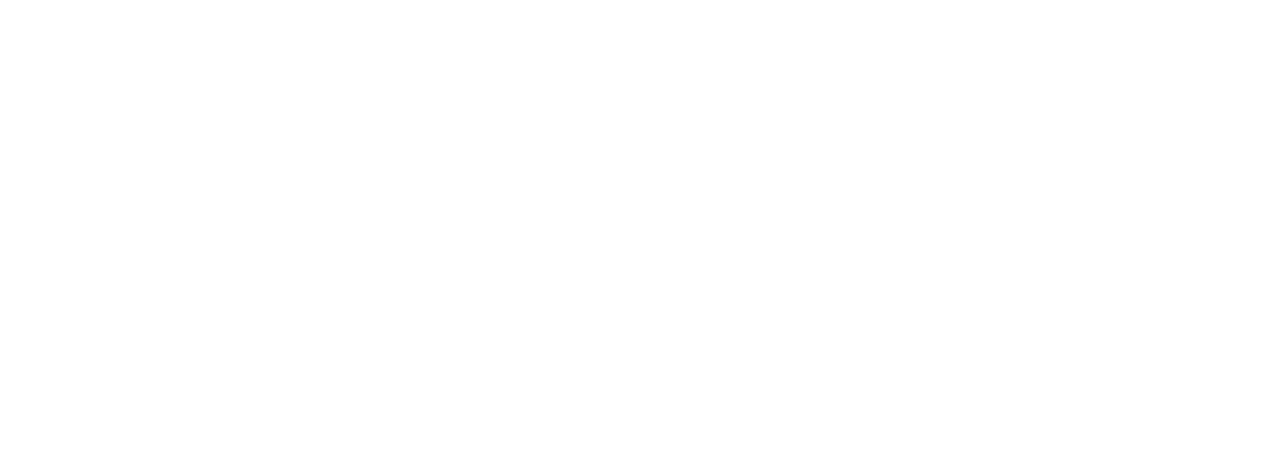
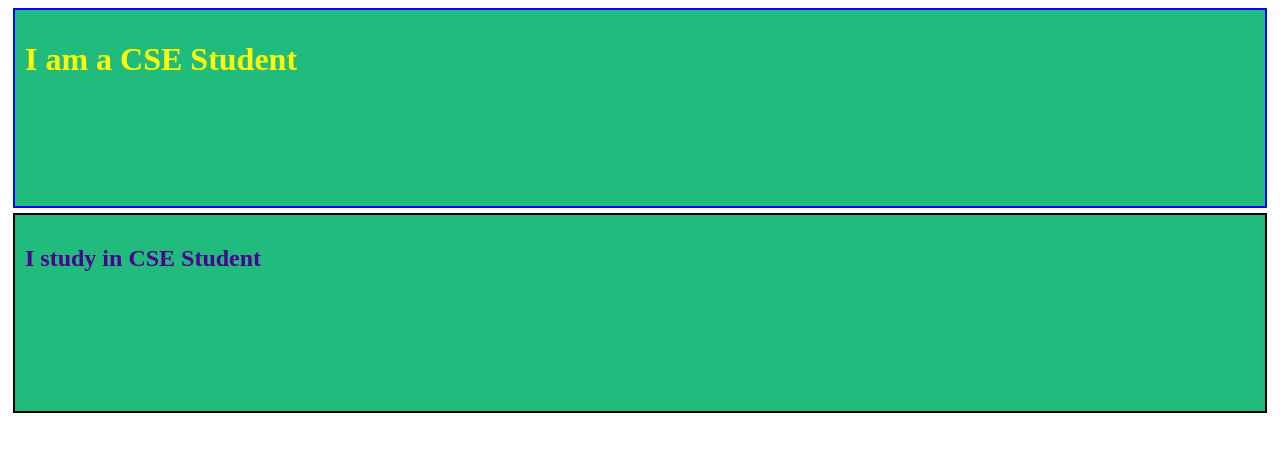
Before and after one commit to shakil212/Sigma-Web-Dev-Course, a plain HTML site: page Practice-1/test.html in a window 1280 px wide. Drawn offline with Linux system fonts and the light colour scheme.

Commit message:
Update test.html

```diff
--- a/Practice-1/test.html
+++ b/Practice-1/test.html
@@ -99,3 +99,48 @@
     </div>
   </body>
 </html> -->
+
+<!DOCTYPE html>
+<html lang="en">
+  <head>
+    <meta charset="UTF-8" />
+    <meta name="viewport" content="width=device-width, initial-scale=1.0" />
+    <title>Class 18</title>
+    <style>
+      /* Element Selector */
+      div {
+          background-color: rgb(33, 187, 125);
+       }
+       .Box {
+        color: rgb(0, 0, 0);
+       }
+       .Box1 {
+        color: yellow;
+        padding: 10px;
+        margin:5px;
+        border: 2px solid blue;
+        height: 200px;
+        box-sizing: border-box;
+       }
+       .Box2{
+        color: rgb(74, 0, 143);
+        padding: 10px;
+        margin:5px;
+        border: 2px solid rgb(0, 0, 0);
+        height: 200px;
+        box-sizing: border-box;
+       }
+    </style>
+  </head>
+  <body>
+    <div class="Box Box1">
+      <h1 class="shakil">I am a CSE Student</h1>
+    </div>
+    <div class="Box Box2">
+      <h2 class="shakil">I study in CSE Student</h2>
+    </div>
+    <!-- <div class="Box Box3">
+      <h3 class="shakil">I am a Programmer</h3>
+    </div> -->
+  </body>
+</html>
```
